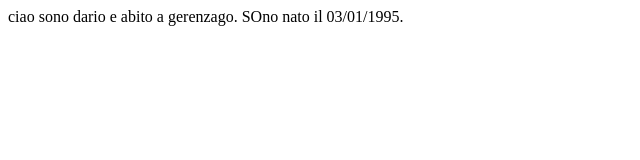
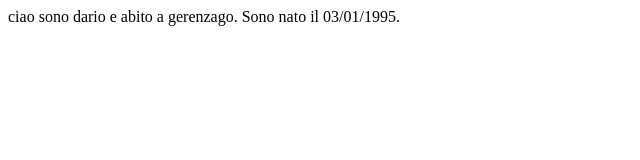
Before and after one commit to DarioDC95/Primo_Esercizio_Git, a plain HTML site: page index.html in a window 1280 px wide. Shown: the full height of the page, 0-640 px from the left. Drawn offline with Linux system fonts and the light colour scheme.

Commit message:
errore_di_scrittura

```diff
--- a/index.html
+++ b/index.html
@@ -7,6 +7,6 @@
     <title>Document</title>
 </head>
 <body>
-    ciao sono dario e abito a gerenzago. SOno nato il 03/01/1995.
+    ciao sono dario e abito a gerenzago. Sono nato il 03/01/1995.
 </body>
 </html>
```
